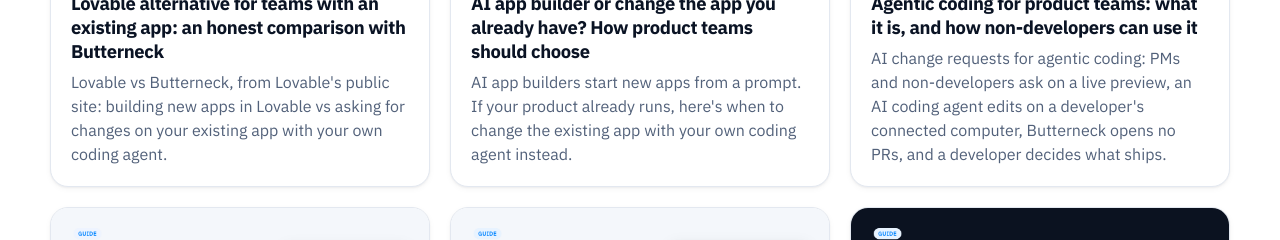
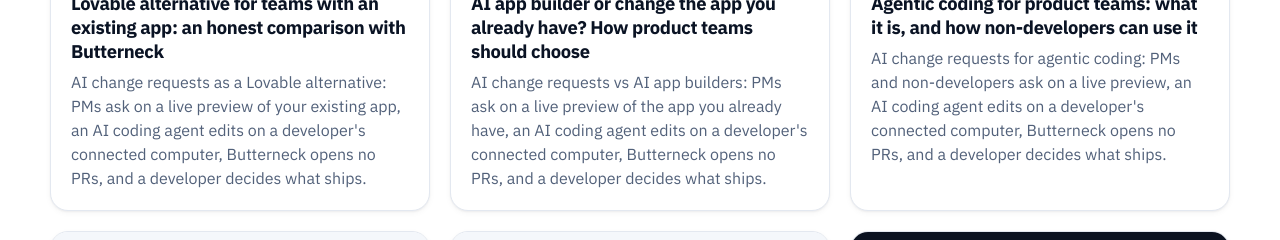
Before and after one commit to Lanatus-Systems/maintainer-pro-marketing, a Next.js app: page /blog in a window 1280 px wide. Shown: the part 689-929 px from the top of the page. Built offline with nearby package versions, Linux system fonts and the light colour scheme; no server answers.

Commit message:
copy(K-141): lovable + ai-app-builder seoTitle/meta lead with AI change requests

```diff
--- a/src/content/posts/ai-app-builder-vs-changing-your-existing-app.ts
+++ b/src/content/posts/ai-app-builder-vs-changing-your-existing-app.ts
@@ -3,9 +3,9 @@ import type { BlogPost } from "@/content/blog";
 export const post: BlogPost = {
   slug: "ai-app-builder-vs-changing-your-existing-app",
   title: "AI app builder or change the app you already have? How product teams should choose",
-  seoTitle: "AI app builder vs changing the app you already have",
+  seoTitle: "AI change requests: AI app builder vs your existing app",
   description:
-    "AI app builders start new apps from a prompt. If your product already runs, here's when to change the existing app with your own coding agent instead.",
+    "AI change requests vs AI app builders: PMs ask on a live preview of the app you already have, an AI coding agent edits on a developer's connected computer, Butterneck opens no PRs, and a developer decides what ships.",
   date: "2026-11-05",
   author: "The Butterneck team",
   tags: ["ai app builder", "no code app builder", "AI change requests", "product teams", "existing codebase", "AI coding agents"],
--- a/src/content/posts/lovable-alternative.ts
+++ b/src/content/posts/lovable-alternative.ts
@@ -3,9 +3,9 @@ import type { BlogPost } from "@/content/blog";
 export const post: BlogPost = {
   slug: "lovable-alternative",
   title: "Lovable alternative for teams with an existing app: an honest comparison with Butterneck",
-  seoTitle: "Lovable alternative for existing apps: Butterneck compared",
+  seoTitle: "AI change requests: Lovable alternative for existing apps",
   description:
-    "Lovable vs Butterneck, from Lovable's public site: building new apps in Lovable vs asking for changes on your existing app with your own coding agent.",
+    "AI change requests as a Lovable alternative: PMs ask on a live preview of your existing app, an AI coding agent edits on a developer's connected computer, Butterneck opens no PRs, and a developer decides what ships.",
   date: "2026-11-05",
   author: "The Butterneck team",
   tags: ["Lovable alternative", "comparison", "AI app builder", "AI change requests", "product teams"],
```
